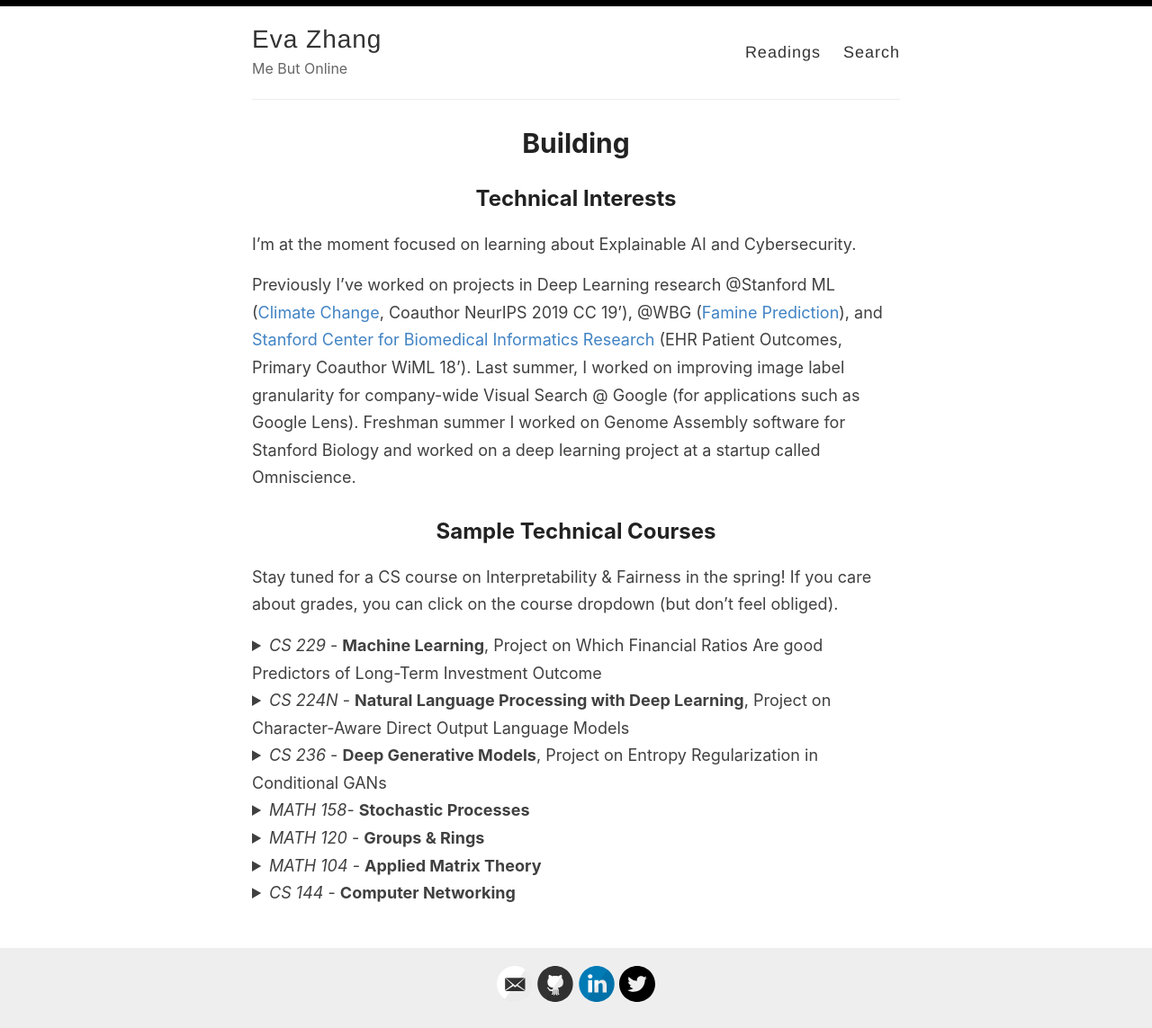
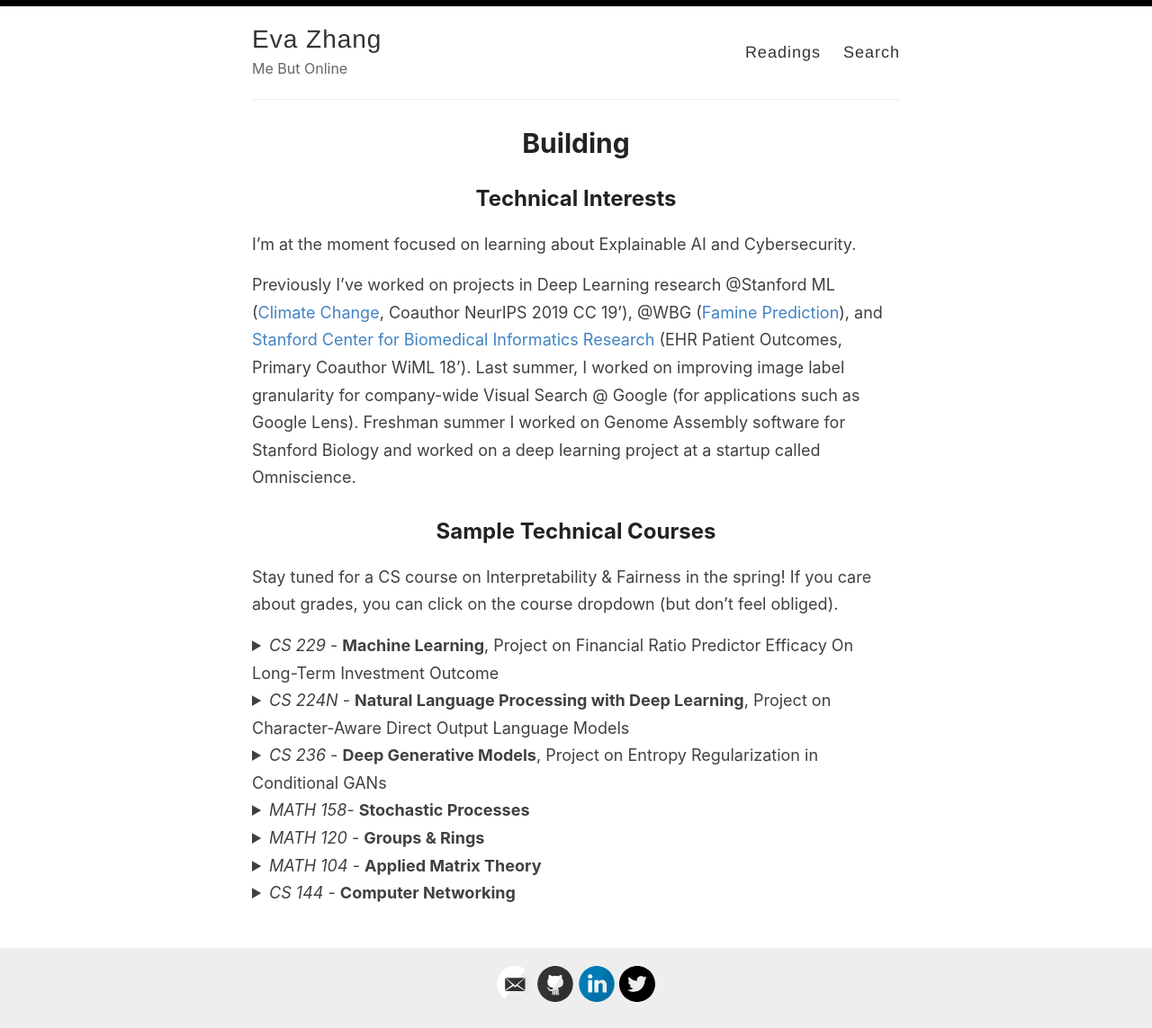
Before and after one commit to evazhang612/sokt-landing, a Jekyll site: the page built from _pages/technicals.md, in a window 1280 px wide. Shown: the whole page at 90% size. Built offline with Jekyll 4.4.1, drawn with Linux system fonts in a browser that asks for light colours; nearby versions of some CDN libraries; library files that are not in the unit come from our copies.

Commit message:
Adding details.

```diff
--- a/_pages/technicals.md
+++ b/_pages/technicals.md
@@ -14,7 +14,7 @@
 
 {% raw %}
 <details>
-    <summary><i>CS 229</i> - <b>Machine Learning</b>, Project on Which Financial Ratios Are good Predictors of Long-Term Investment Outcome </summary>
+    <summary><i>CS 229</i> - <b>Machine Learning</b>, Project on Financial Ratio Predictor Efficacy On Long-Term Investment Outcome </summary>
     A
 </details>
 {% endraw %}
```
